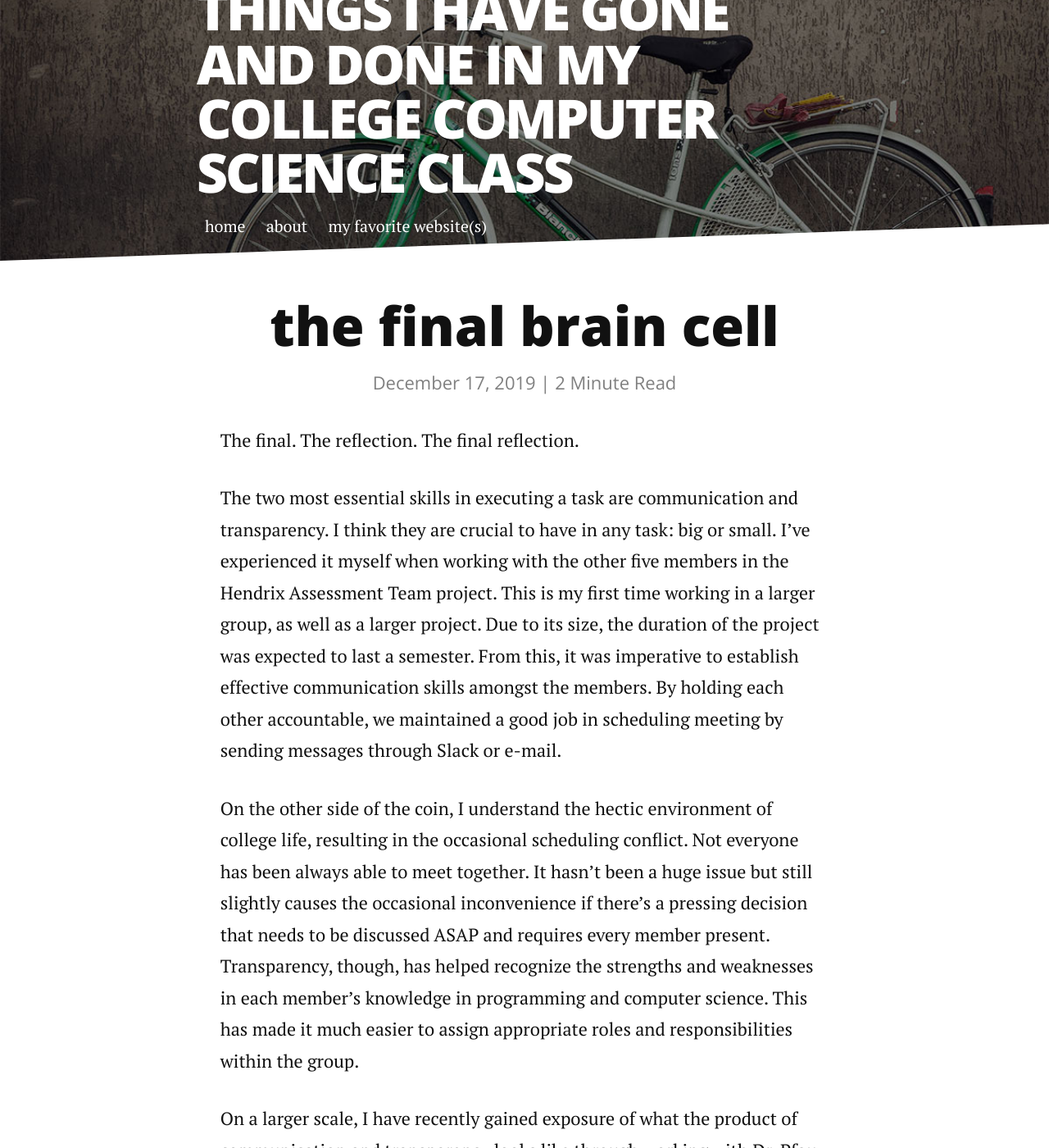
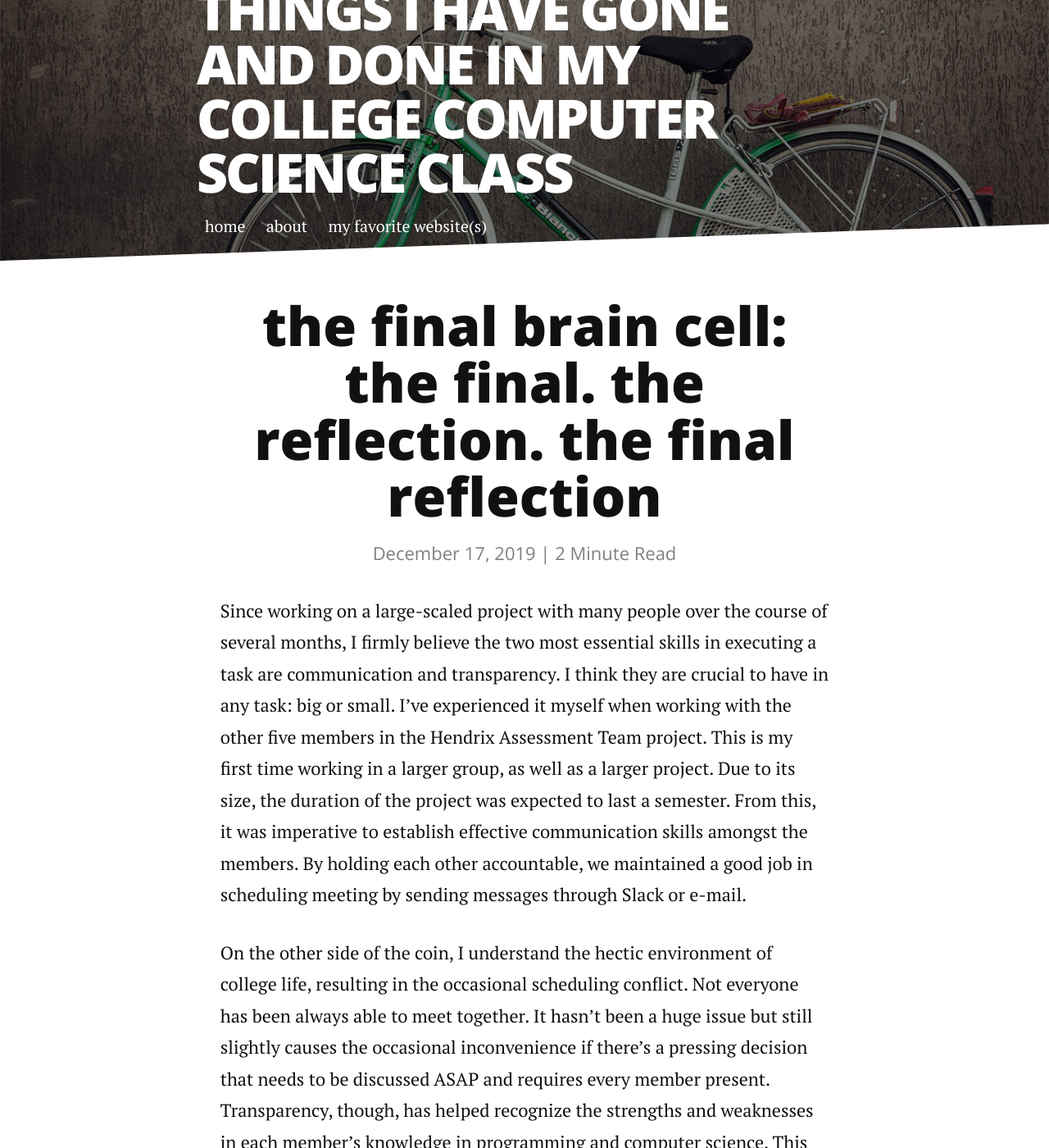
Before and after one commit to ryanwisely/csci340blog, a Jekyll site: the page built from _posts/2019-12-17-finalbraincell.markdown, in a window 1280 px wide and 1400 px high. Shown: the whole window at 82% size. Built offline with Jekyll 4.4.1, drawn with Linux system fonts in a browser that asks for light colours; nearby versions of some CDN libraries.

Commit message:
styling adjustments to final reflection odyssey parapgraph

```diff
--- a/_posts/2019-12-17-finalbraincell.markdown
+++ b/_posts/2019-12-17-finalbraincell.markdown
@@ -1,13 +1,10 @@
 ---
 layout: post
-title:  "the final brain cell"
+title:  "the final brain cell: the final. the reflection. the final reflection"
 date:   2019-12-17
 ---
 
-The final. The reflection. The final reflection.
-
-
-The two most essential skills in executing a task are communication and transparency. I think they are crucial to have in any task: big or small. I’ve experienced it myself when working with the other five members in the Hendrix Assessment Team project. This is my first time working in a larger group, as well as a larger project. Due to its size, the duration of the project was expected to last a semester. From this, it was imperative to establish effective communication skills amongst the members. By holding each other accountable, we maintained a good job in scheduling meeting by sending messages through Slack or e-mail.
+Since working on a large-scaled project with many people over the course of several months, I firmly believe the two most essential skills in executing a task are communication and transparency. I think they are crucial to have in any task: big or small. I’ve experienced it myself when working with the other five members in the Hendrix Assessment Team project. This is my first time working in a larger group, as well as a larger project. Due to its size, the duration of the project was expected to last a semester. From this, it was imperative to establish effective communication skills amongst the members. By holding each other accountable, we maintained a good job in scheduling meeting by sending messages through Slack or e-mail.
 
 On the other side of the coin, I understand the hectic environment of college life, resulting in the occasional scheduling conflict. Not everyone has been always able to meet together. It hasn’t been a huge issue but still slightly causes the occasional inconvenience if there’s a pressing decision that needs to be discussed ASAP and requires every member present. Transparency, though, has helped recognize the strengths and weaknesses in each member's knowledge in programming and computer science. This has made it much easier to assign appropriate roles and responsibilities within the group.
 
```
